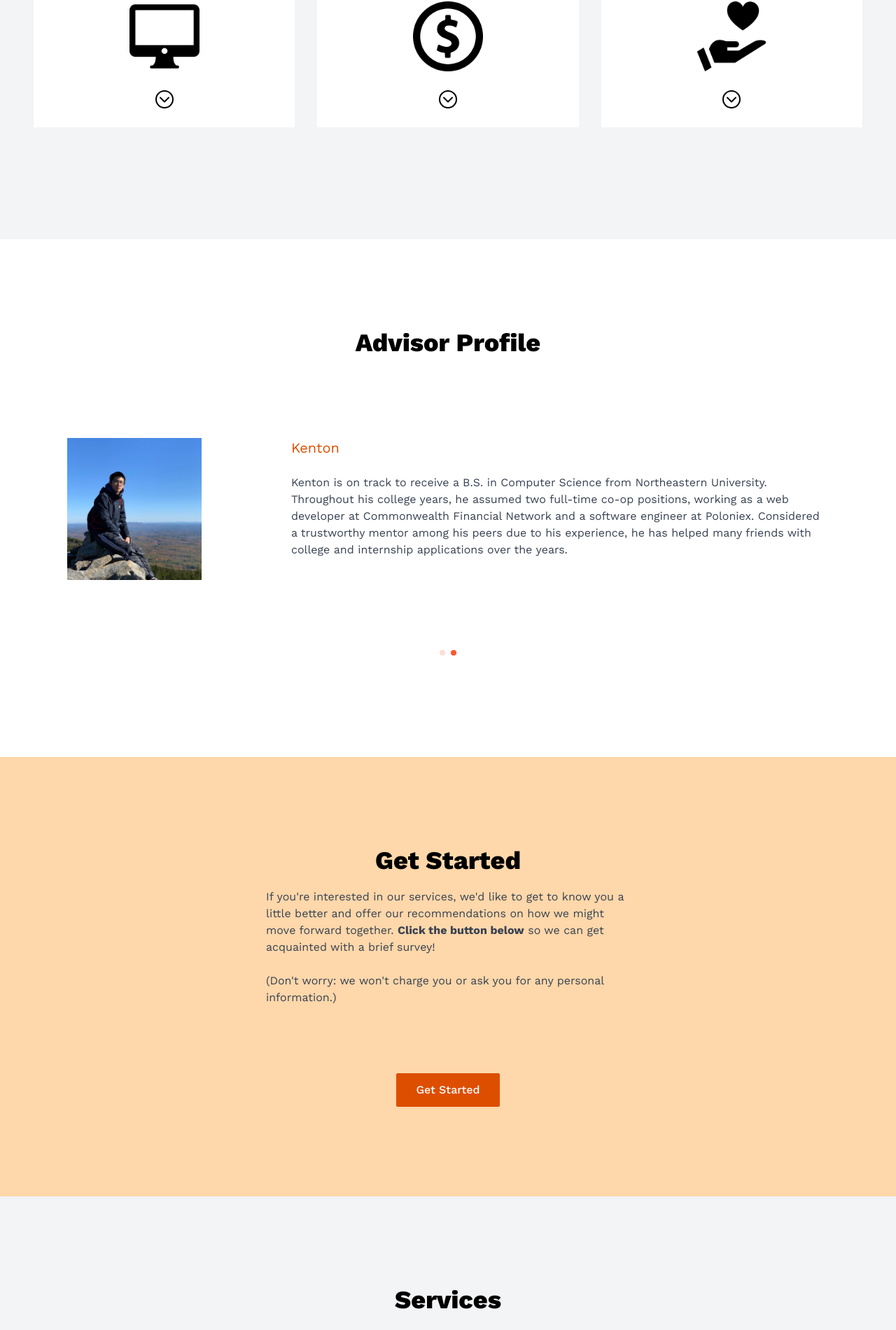
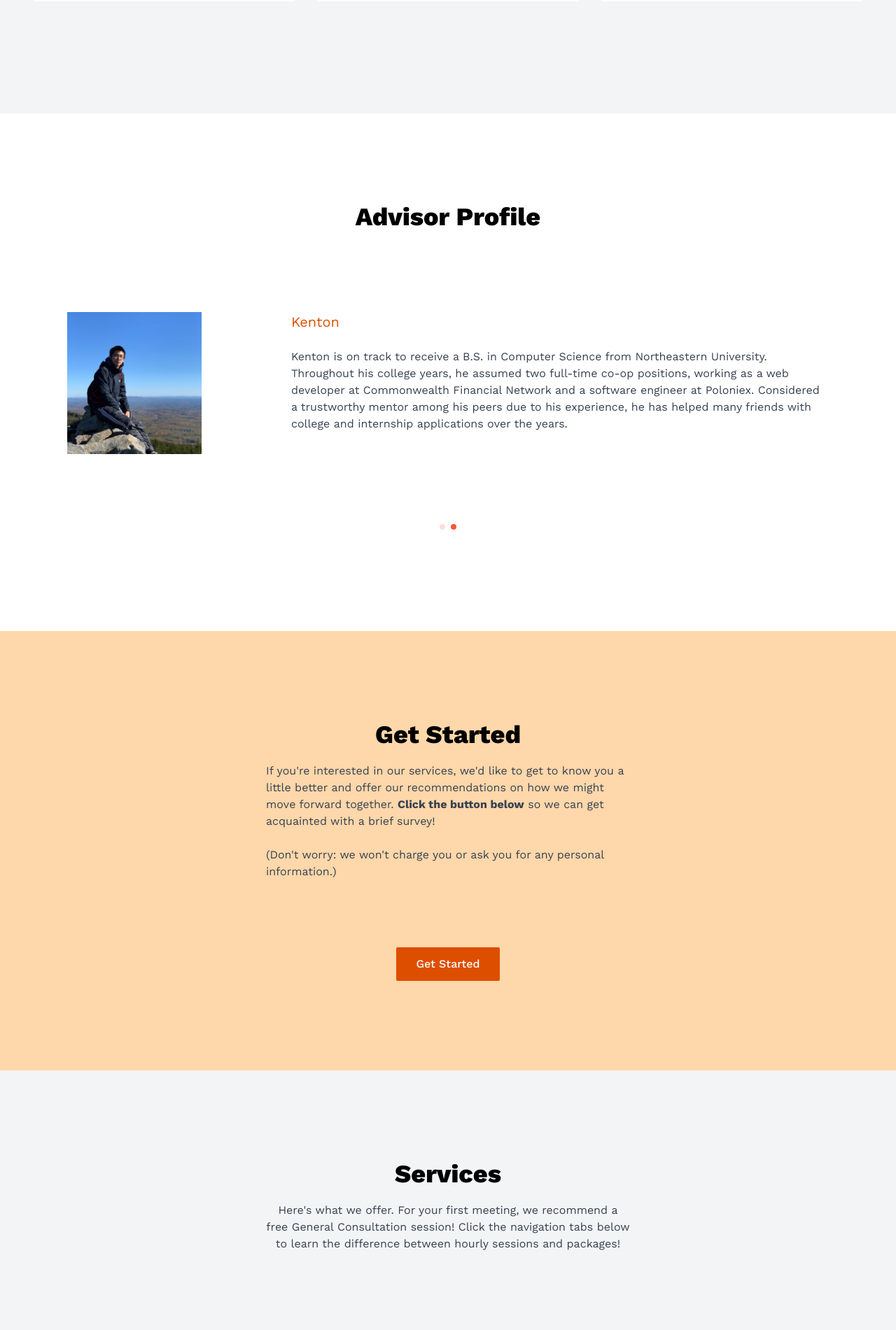
Before and after one commit to aawang1999/leaps, a React (Create React App) app: page / in a window 1280 px wide. Shown: the part 1718-3619 px from the top of the page at 70% size. Built offline with nearby package versions, Linux system fonts and the light colour scheme; a web font is replaced by a local one.

Commit message:
translated and revised

```diff
--- a/src/components/AdvantagesDiagram.js
+++ b/src/components/AdvantagesDiagram.js
@@ -4,14 +4,14 @@ import AdvantagesDiagramBoxes from './AdvantagesDiagramBoxes'
 const AdvantagesDiagram = () => {
   return (
     <div className="container mx-auto pt-12 lg:pt-32">
-      <div className="flex flex-col items-center text-center">
+      {/* <div className="flex flex-col items-center text-center">
         <h2 className='section-title relative before:absolute before:opacity-40 before:-top-[2rem] before:-left-1/2 before:hidden before:lg:block text-black mt-[50px] lg:mt-[0px]'>
           Advantages
         </h2>
         <p className='subtitle text-gray-700'>
           In short, here's why we stand out.
         </p>
-      </div>
+      </div> */}
       <AdvantagesDiagramBoxes />
     </div>
   )
--- a/src/components/AdvantagesDiagramBoxes.js
+++ b/src/components/AdvantagesDiagramBoxes.js
@@ -1,9 +1,11 @@
-import React, { useState } from 'react'
+import React, { useState, useContext } from 'react'
+import { Context } from './Context'
 import { Collapse } from 'react-collapse'
 import { IoChevronUpCircleOutline, IoChevronDownCircleOutline } from 'react-icons/io5'
 import { advantages } from '../data'
 
 const AdvantagesDiagramBoxes = () => {
+  const { language } = useContext(Context)
   const [open, setOpen] = useState(null)
 
   const toggle = (index) => {
@@ -21,18 +23,18 @@ const AdvantagesDiagramBoxes = () => {
             <div className='mb-8 text-center bg-white w-full'>
               <div className='flex flex-col justify-center items-center py-6'>
                 <div className='font-bold text-xl'>
-                  {item.title}
+                  {language === 'en' ? item.title : item.titleZh}
                 </div>
                 <img src={item.icon} className='w-[100px] h-[100px] mt-6' alt="" />
                 <Collapse isOpened={open === index}>
                   <div className='mt-6 px-6 flex flex-col items-center justify-center text-center'>
                     <div className='text-gray-700 flex flex-col items-center justify-center text-center'>
-                      {item.content}
+                      {language === 'en' ? item.content : item.contentZh}
                     </div>
                     {
                       item.footnote !== null
                         ? <div className='text-xs mt-6 text-gray-700'>
-                          {item.footnote}
+                          {language === 'en' ? item.footnote : item.footnoteZh}
                         </div>
                         : <></>
                     }
--- a/src/data.js
+++ b/src/data.js
@@ -245,34 +245,43 @@ export const advantages = [
   {
     id: 1,
     title: 'Accessible Anywhere',
+    titleZh: '随处可及',
     icon: Imac,
     content: <p>Our services are <strong>completely virtual</strong>, so you can log on from home, school, or your favorite café. This saves us the cost of renting offices, and <strong>saves you countless trips!</strong></p>,
-    footnote: null
+    contentZh: <p>我们的服务将完全通过<strong>线上会议</strong>进行, 您可以从家中或任何方便的地方进行线上咨询. 这不仅让我们能够剩下办公室的房租去为您提供更物超所值的服务，同时也让您能够<strong>更方便的进行咨询</strong></p>,
+    footnote: null,
+    footnoteZh: null
   },
   {
     id: 2,
     title: 'More Bang For Your Buck',
+    titleZh: '诚实的价格',
     icon: Coin,
-    content: <p>In the Bay Area, typical comprehensive college application services can easily cost $10000 per year.* Assuming 3 years' worth of consulting and 20 sessions per year, a single session can cost you $500. <strong>Leaps halves this price</strong> at $4880 per year and $249.99 per individual session.</p>,
-    footnote: "*Statistic from Bay Area College Consulting FAQ."
+    content: <p>In the Bay Area, typical comprehensive college application services can easily cost $10000 per year.* Assuming 3 years' worth of consulting and 20 sessions per year, a single session can cost you $500. <strong>Leaps halves this price</strong> at $4880 per year and $249.99 per individual session by not having to rent out a physical office and devote resources on actually helping students.</p>,
+    contentZh: <p>在美国旧金山湾区，完整的大学咨询至少会在一万美金每年左右。* 假设您在3年中每年咨询20次，那么您单次咨询的费用将为至少五百美金. <strong>在跃升我们提供将近一半的价格</strong>， 完整的套餐每年最高只需美元4880，而单次咨询只需要美元249.99。通过线上咨询的方式，我们将办公室的租金剩下来，将您所有的支付全部用在最大程度地帮助学生完成他们的目标</p>,
+    footnote: "*Statistic from Bay Area College Consulting FAQ.",
+    footnoteZh: "*数据来源于湾区大学咨询官网。"
   },
   {
     id: 3,
     title: 'No Frills',
+    titleZh: '没有套路',
     icon: Healthcare,
     content: <p>At Leaps, you are guaranteed transparency and flexibility. You get the <strong>high-quality service</strong> and <strong>actionable advice</strong> that you pay for. No sugarcoated guarantees, fancy packages, or hidden fees.</p>,
-    footnote: null
+    contentZh: <p>在跃升，我们承诺提供<strong>最透明实际的高质量</strong>服务。我们会诚实地通过您的目标和需求去进行建议，不会有虚假的“保送”，摸棱两可的套餐，或隐藏起来的额外费用。</p>,
+    footnote: null,
+    footnoteZh: null
   },
 ]
 
 export const categoryTitleInfo = {
-  'all': "Here's what we offer. For your first meeting, we recommend a free General Consultation session!",
-  'hourly sessions': 'Info for hourly sessions.',
-  'packages': 'Info for packages.'
+  'all': "Here's what we offer. For your first meeting, we recommend a free General Consultation session! Click the navigation tabs below to learn the difference between hourly sessions and packages!",
+  'hourly sessions': 'An hourly session is an hour of online meeting dedicated to one goal of your choice. It is more economical for students who are very indepedent and is about to apply soon.',
+  'packages': 'A pacakge is a long term plan tailored to your goal and situation. We will be transparent that the per-hour fee is higher for packages due to additional time dedicated outside of meetings. We will have more time and knowledge about you to conduct research and set up customized milestones.'
 }
 
 export const categoryTitleInfoZh = {
-  'all': '跃升提供以下精品服务。所有客户可享受一次免费初步咨询，让我们能为您制定专属升学计划！',
-  'hourly sessions': '精品服务资讯。',
-  'packages': '服务套餐资讯。'
+  'all': '跃升提供以下精品服务。所有客户可享受一次免费初步咨询，让我们能为您制定专属升学计划！点击副标题了解单次咨询和套餐的区别！',
+  'hourly sessions': '精品服务是专注于您选择的一个目标的一小时在线咨询和辅导。对于那些非常独立且即将申请的学生来说是一个更经济实惠选择。',
+  'packages': '一个套餐是根据您的目标和情况量身定制的长期计划。我们坦诚，套餐的每小时费用较高，这是因为我们在会议之外额外投入了更多的时间。这些额外时间会被用学生以及目标学校调查，时间规划，和设定长短期里程碑.'
 }
```
